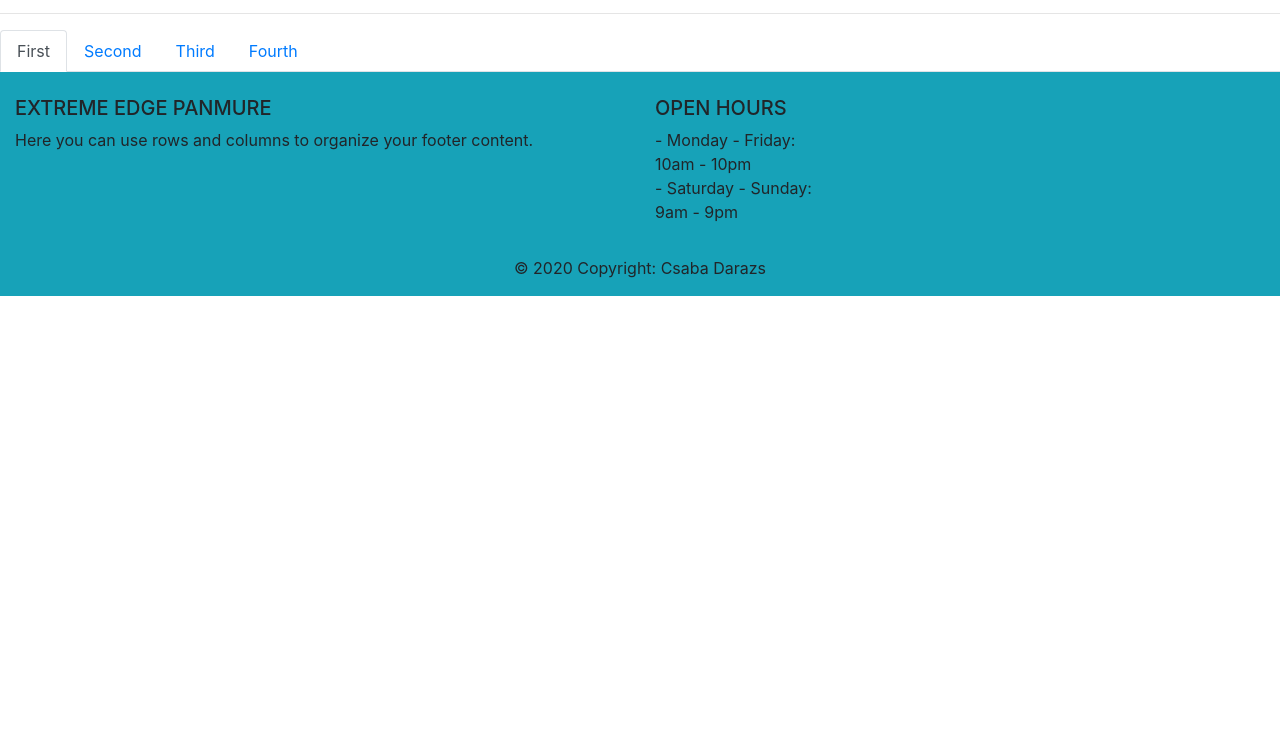
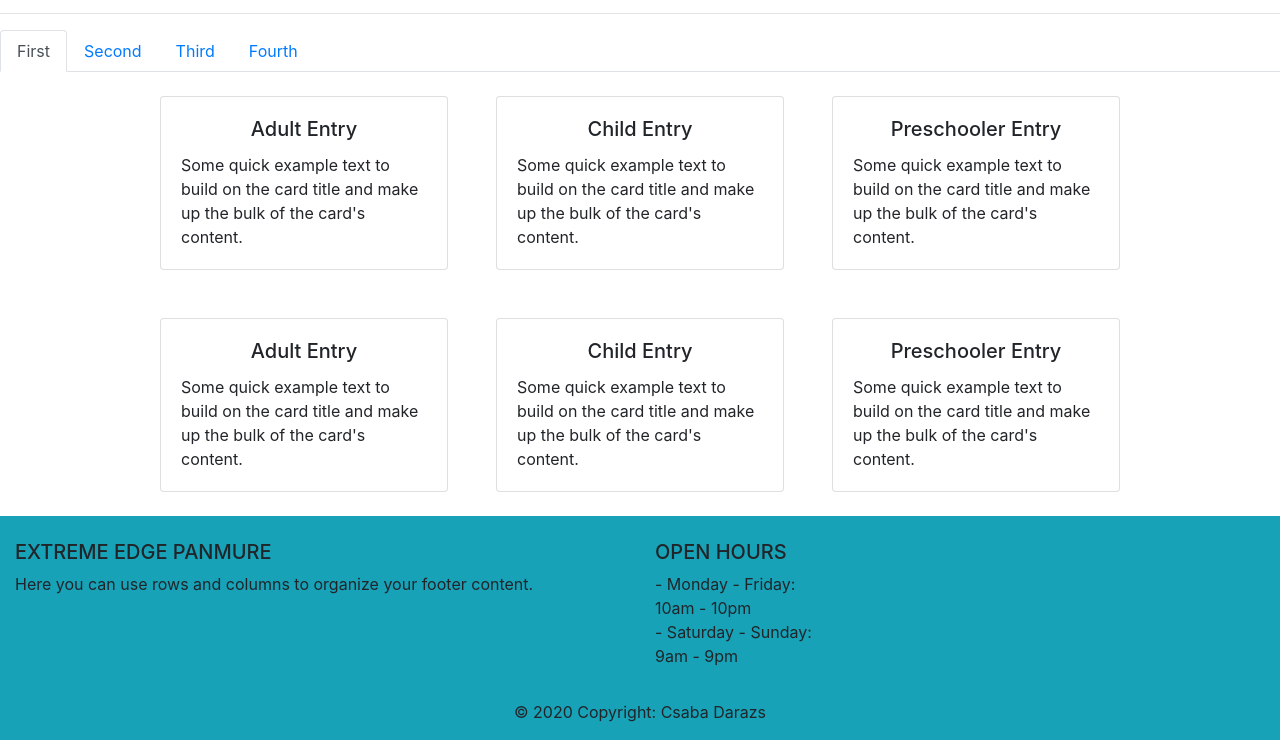
Before and after one commit to Drammaster/WordpressBase-HTMLCSS, a plain HTML site: page pages/prices.html in a window 1280 px wide. Shown: the part 116-856 px from the top of the page. Before the commit the page ends 800 px from the top, so only its background shows below. Drawn offline with nearby package versions, Linux system fonts and the light colour scheme.

Commit message:
Prices page cards to display prices have been added. Design is not complete yet

```diff
--- a/pages/prices.html
+++ b/pages/prices.html
@@ -55,7 +55,49 @@
         </ul>
         <div class="tab-content">
             <div class="tab-pane active" id="first">
+                <div class="contianer">
+                    <div class="row justify-content-center">
+                        <div class="card m-4" style="width: 18rem;">
+                            <div class="card-body">
+                                <h5 class="card-title text-center">Adult Entry</h5>
+                                <p class="card-text">Some quick example text to build on the card title and make up the bulk of the card's content.</p>
+                            </div>
+                        </div>
+                        <div class="card m-4" style="width: 18rem;">
+                            <div class="card-body">
+                                <h5 class="card-title text-center">Child Entry</h5>
+                                <p class="card-text">Some quick example text to build on the card title and make up the bulk of the card's content.</p>
+                            </div>
+                        </div>
+                        <div class="card m-4" style="width: 18rem;">
+                            <div class="card-body">
+                                <h5 class="card-title text-center">Preschooler Entry</h5>
+                                <p class="card-text">Some quick example text to build on the card title and make up the bulk of the card's content.</p>
+                            </div>
+                        </div>
+                    </div>
 
+                    <div class="row justify-content-center">
+                        <div class="card m-4" style="width: 18rem;">
+                            <div class="card-body">
+                                <h5 class="card-title text-center">Adult Entry</h5>
+                                <p class="card-text">Some quick example text to build on the card title and make up the bulk of the card's content.</p>
+                            </div>
+                        </div>
+                        <div class="card m-4" style="width: 18rem;">
+                            <div class="card-body">
+                                <h5 class="card-title text-center">Child Entry</h5>
+                                <p class="card-text">Some quick example text to build on the card title and make up the bulk of the card's content.</p>
+                            </div>
+                        </div>
+                        <div class="card m-4" style="width: 18rem;">
+                            <div class="card-body">
+                                <h5 class="card-title text-center">Preschooler Entry</h5>
+                                <p class="card-text">Some quick example text to build on the card title and make up the bulk of the card's content.</p>
+                            </div>
+                        </div>
+                    </div>
+                </div>
             </div>
             <div class="tab-pane" id="second">
                 Second
```
